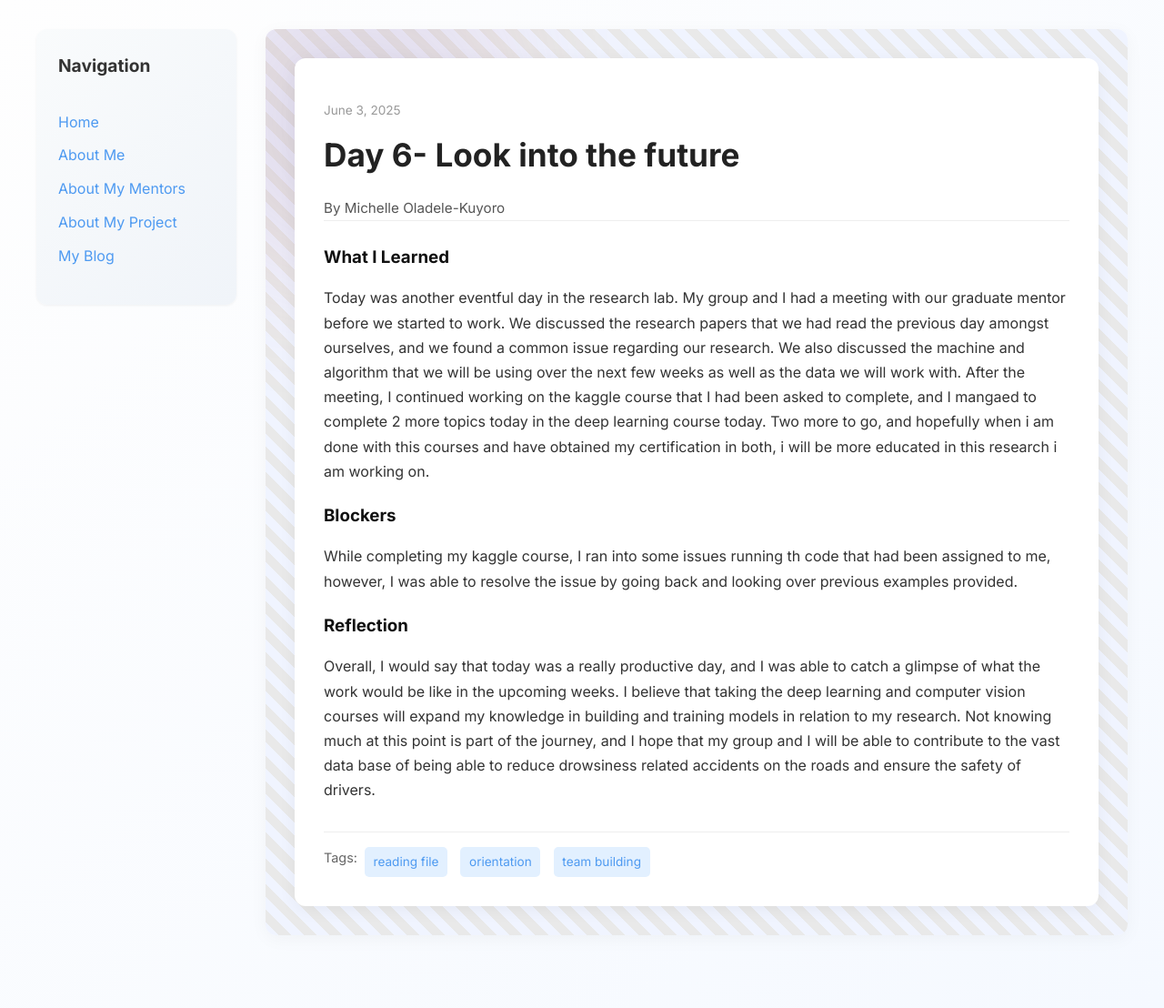
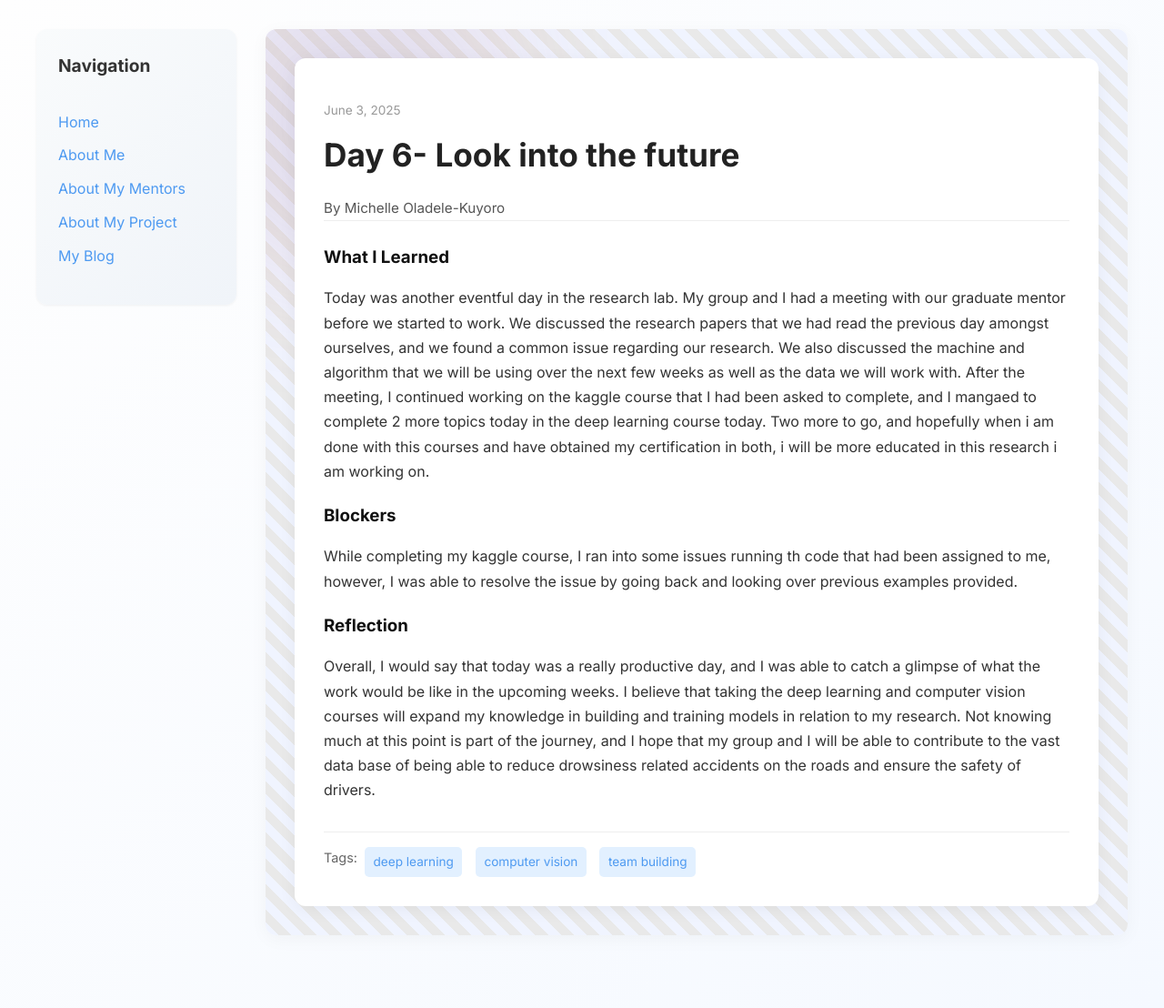
Before and after one commit to Miola585/Miola585.github.io, a Jekyll site: the page built from _posts/2025-06-03-day-6.md, in a window 1280 px wide. Shown: the whole page at 91% size. Built offline with Jekyll 4.4.1, drawn with Linux system fonts in a browser that asks for light colours.

Commit message:
Update 2025-06-03-day-6.md

```diff
--- a/_posts/2025-06-03-day-6.md
+++ b/_posts/2025-06-03-day-6.md
@@ -4,7 +4,7 @@ title: "Day 6- Look into the future"
 date: 2025-06-03
 author: Michelle Oladele-Kuyoro
 permalink: /day6.html
-tags: ['reading file', 'orientation', 'team building']
+tags: ['deep learning ', 'computer vision', 'team building']
 
 what_i_learned: |
   Today was another eventful day in the research lab. My group and I had a meeting with our graduate mentor before we started to work. We discussed the research papers that we had read the previous day amongst ourselves, and we found a common issue regarding our research. We also discussed the machine and algorithm that we will be using over the next few weeks as well as the data we will work with. After the meeting, I continued working on the kaggle course that I had been asked to complete, and I mangaed to complete 2 more topics today in the deep learning course today. Two more to go, and hopefully when i am done with this courses and have obtained my certification in both, i will be more educated in this research i am working on.
```
